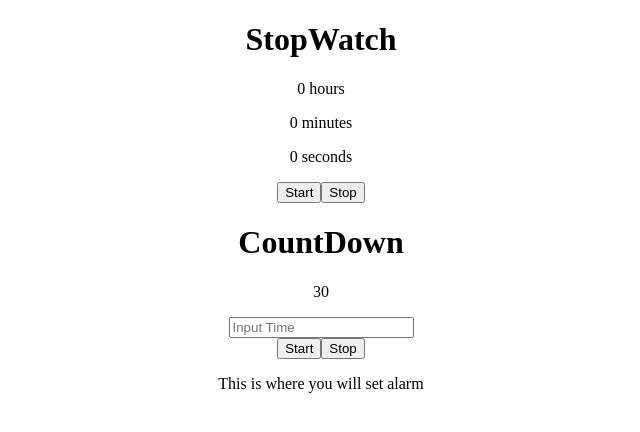
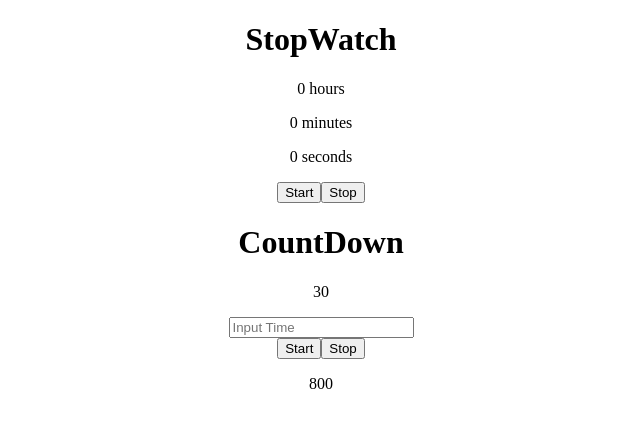
Before and after one commit to Samson300/time-master-react, a React (Create React App) app: page / in a window 1280 px wide. Shown: the top 432 px of the page, without its empty margins (319-959 px from the left). Built offline with nearby package versions, Linux system fonts and the light colour scheme.

Commit message:
adds alarmTime to state and passes to Alarm component through props

```diff
--- a/src/App.js
+++ b/src/App.js
@@ -17,7 +17,8 @@ class App extends React.Component {
       hours: 0,
       start: 0,
       countdown: 30,
-      startCountDown: 0
+      startCountDown: 0,
+      alarmTime: 800
     }
   }
 
@@ -104,7 +105,7 @@ render() {
       <CountDown countdown={this.state.countdown} setCountDownTimer={this.setCountDownTimer} />
       <StartCountDownButton startCountDownTimer={this.startCountDownTimer} />
       <StopCountDownButton stopCountDownTimer={this.stopCountDownTimer} />
-      <Alarm />
+      <Alarm alarmTime={this.state.alarmTime}/>
     </div>
   );
 }
--- a/src/components/Alarm.js
+++ b/src/components/Alarm.js
@@ -3,7 +3,7 @@ import React from "react"
 export default function Alarm (props) {
     return (
         <div>
-            <p>This is where you will set alarm</p>
+            <p>{props.alarmTime}</p>
         </div>
     )
 }
```
